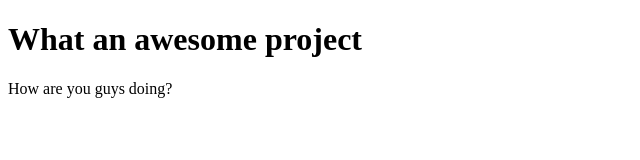
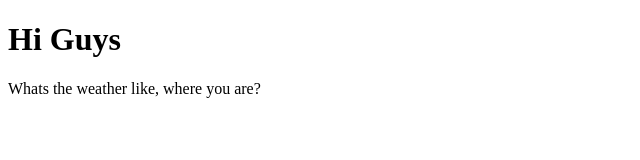
Before and after one commit to Jennifer-Raab/WBS-Project, a plain HTML site: page index.html in a window 1280 px wide. Shown: the whole page, without its empty margins (0-640 px from the left). Drawn offline with Linux system fonts and the light colour scheme.

Commit message:
The files are comming

```diff
--- a/index.html
+++ b/index.html
@@ -8,7 +8,7 @@
     <link rel="stylesheet" href="style.css">
 </head>
 <body>
-    <h1>What an awesome project</h1>
-    <p>How are you guys doing?</p>
+    <h1>Hi Guys</h1>
+    <p>Whats the weather like, where you are?</p>
 </body>
 </html>
```
Also changed, not shown: 1 other file.
